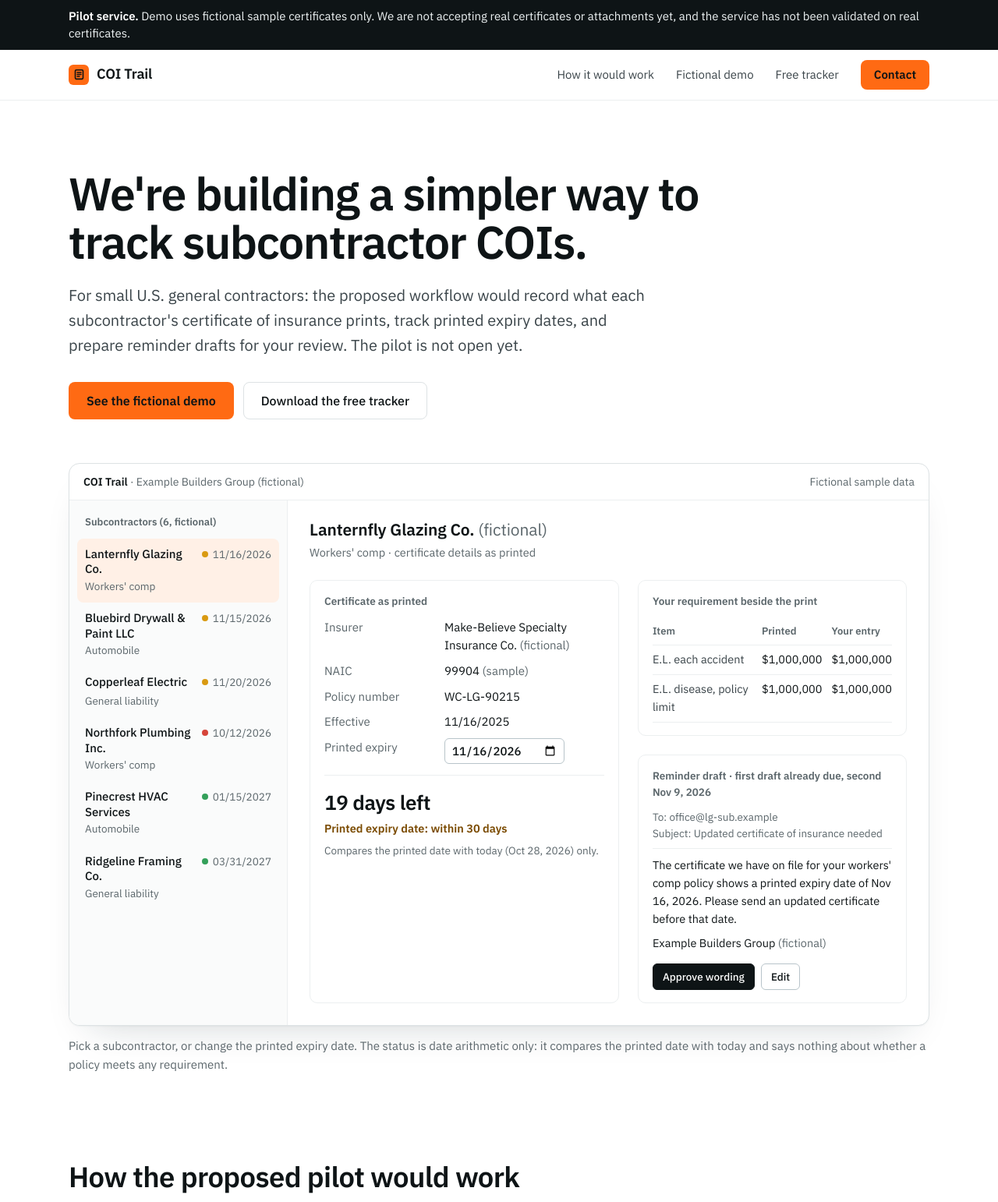
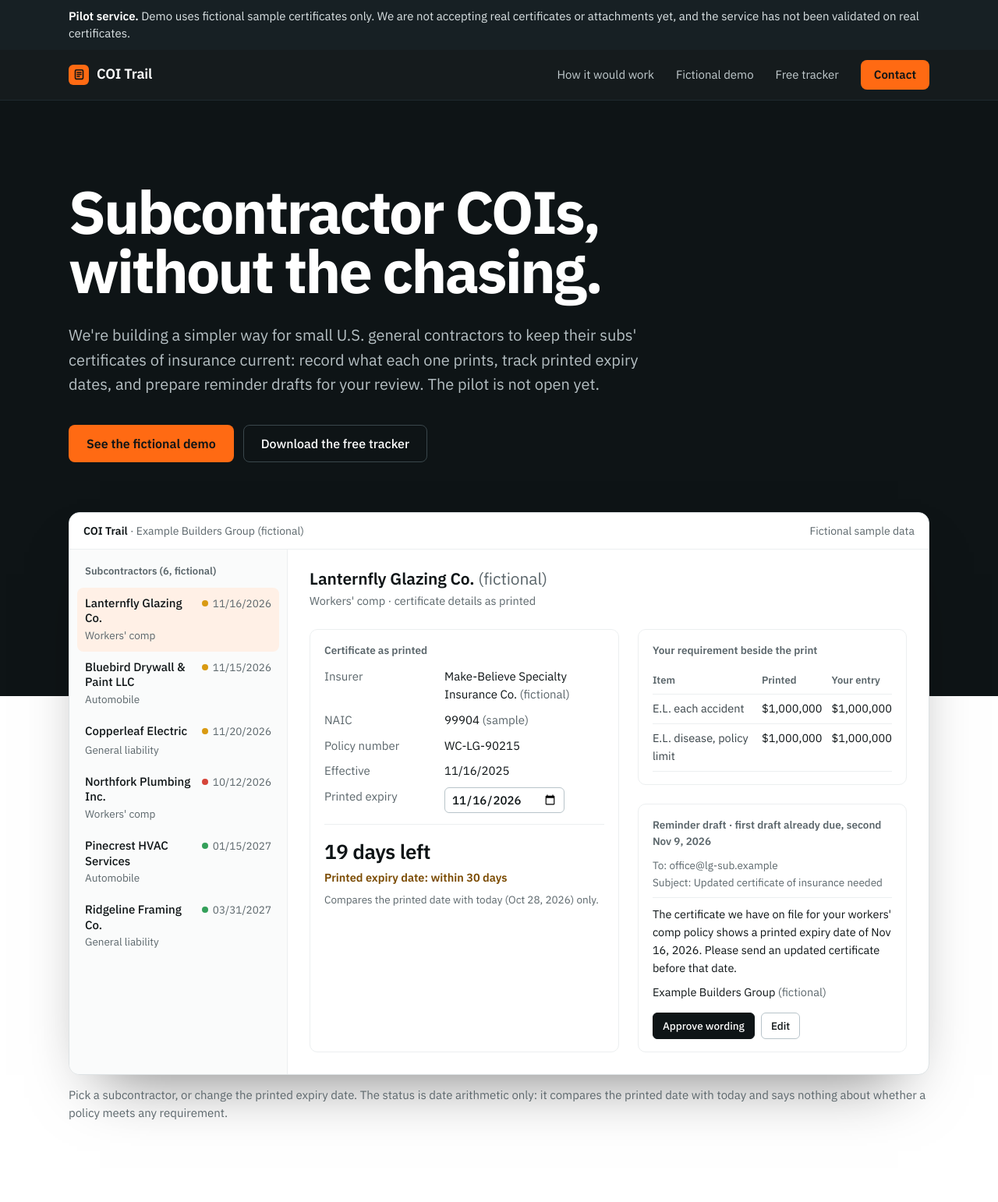
Before and after one commit to jakeb112/coitrail-site, a plain HTML site: page index.html in a window 1280 px wide. Shown: the top 1542 px of the page at 78% size. Drawn offline with Linux system fonts and the light colour scheme.

Commit message:
v6: dark hero, bold type, overlapping demo, motion, dark contact band
Co-Authored-By: Claude Opus 5.5 <noreply@anthropic.com>

```diff
--- a/index.html
+++ b/index.html
@@ -178,9 +178,45 @@
   .f-top a { color: var(--body); }
   .legal { margin-top: 20px; max-width: 80ch; font-size: 14.5px; }
   .legal p + p { margin-top: 6px; }
+
+  /* v6: dark top, bold type, overlap, motion */
+  .pilot { background: #172024; color: #DCE3E5; }
+  .site-header { background: rgba(14, 20, 22, .97); border-bottom: 1px solid #1E2A2E; }
+  .brand { color: #FFFFFF; }
+  .nav a { color: #C3CCCF; }
+  .nav a:hover { color: #FFFFFF; }
+  .hero-band { background: #0E1416; padding-bottom: 300px; }
+  .hero { padding-top: 104px; }
+  .hero h1 { color: #FFFFFF; font-size: clamp(40px, 1.6rem + 4vw, 88px); font-weight: 700; line-height: 1.0; letter-spacing: -0.035em; max-width: 15ch; }
+  .hero-sub { color: #B6C0C4; margin-top: 28px; max-width: 60ch; }
+  .hero-actions { margin-top: 36px; }
+  .hero .btn-secondary { background: transparent; color: #FFFFFF; border-color: #3A474C; }
+  .hero .btn-secondary:hover { border-color: #8A979C; }
+  .shot-wrap { margin-top: -236px; position: relative; }
+  .shot { margin-top: 0; }
+  .app { box-shadow: 0 40px 80px -40px rgba(0, 0, 0, .55); border-color: #DDE2E4; }
+  h2 { font-size: clamp(30px, 1.3rem + 1.9vw, 48px); font-weight: 700; letter-spacing: -0.03em; line-height: 1.08; }
+  section.sec { padding-top: 136px; }
+  .btn { transition: background .15s ease, border-color .15s ease, transform .15s ease; }
+  .btn:hover { transform: translateY(-1px); }
+  .btn:active { transform: translateY(0); }
+  .sub-btn { transition: background .15s ease; }
+  @keyframes rise { from { opacity: 0; transform: translateY(18px); } to { opacity: 1; transform: none; } }
+  .rise { animation: rise .8s cubic-bezier(.2, .7, .1, 1) both; }
+  .d1 { animation-delay: .08s; } .d2 { animation-delay: .16s; } .d3 { animation-delay: .3s; animation-duration: 1s; }
+  .reveal { opacity: 0; transform: translateY(22px); transition: opacity .7s cubic-bezier(.2, .7, .1, 1), transform .7s cubic-bezier(.2, .7, .1, 1); }
+  .reveal.in { opacity: 1; transform: none; }
+  .no-js .reveal { opacity: 1; transform: none; }
+  @keyframes bump { 0% { transform: scale(.96); opacity: .5; } 100% { transform: none; opacity: 1; } }
+  .status .big.bump { animation: bump .35s ease both; display: inline-block; }
+  @media (max-width: 760px) { .hero-band { padding-bottom: 180px; } .shot-wrap { margin-top: -140px; } .hero { padding-top: 56px; } section.sec { padding-top: 88px; } }
+  @media (prefers-reduced-motion: reduce) { .rise, .status .big.bump { animation: none !important; } .reveal { opacity: 1 !important; transform: none !important; transition: none !important; } .btn:hover { transform: none; } }
+  .contact { background: #0E1416; border: 0; padding: 120px 0; margin-top: 136px; }
+  .contact h2 { color: #FFFFFF; font-size: clamp(32px, 1.4rem + 2.6vw, 60px); }
+  .contact p { color: #B6C0C4; }
 </style>
 </head>
-<body>
+<body class="no-js">
 <a class="skip" href="#main">Skip to content</a>
 
 <div class="pilot" role="note">
@@ -203,15 +239,18 @@
 </header>
 
 <main id="main">
+  <div class="hero-band">
   <div class="hero wrap" id="top">
-    <h1>We're building a simpler way to track subcontractor COIs.</h1>
-    <p class="hero-sub">For small U.S. general contractors: the proposed workflow would record what each subcontractor's certificate of insurance prints, track printed expiry dates, and prepare reminder drafts for your review. The pilot is not open yet.</p>
-    <div class="hero-actions">
+    <h1 class="rise">Subcontractor COIs, without the chasing.</h1>
+    <p class="hero-sub rise d1">We're building a simpler way for small U.S. general contractors to keep their subs' certificates of insurance current: record what each one prints, track printed expiry dates, and prepare reminder drafts for your review. The pilot is not open yet.</p>
+    <div class="hero-actions rise d2">
       <a class="btn btn-primary" href="#demo">See the fictional demo</a>
       <a class="btn btn-secondary" href="coi-tracker-template.xlsx" download>Download the free tracker</a>
     </div>
-
-    <div class="shot" id="demo">
+  </div>
+  </div>
+  <div class="wrap shot-wrap">
+    <div class="shot rise d3" id="demo">
       <h2 class="vh">See the fictional workflow</h2>
       <div class="app" role="group" aria-label="Fictional demo of the proposed workflow">
         <div class="app-bar"><span><b>COI Trail</b> · Example Builders Group <span class="fict">(fictional)</span></span><span class="tag">Fictional sample data</span></div>
@@ -226,9 +265,9 @@
 
   <section class="sec" id="how" aria-labelledby="how-h">
     <div class="wrap">
-      <h2 id="how-h">How the proposed pilot would work</h2>
-      <p class="sec-intro">An administrative service that records and reminds. Decisions about insurance stay with you and your broker.</p>
-      <ol class="steps">
+      <h2 class="reveal" id="how-h">How the proposed pilot would work</h2>
+      <p class="sec-intro reveal">An administrative service that records and reminds. Decisions about insurance stay with you and your broker.</p>
+      <ol class="steps reveal">
         <li><h3>Forward certificates when the pilot opens</h3><p>Send the certificates your subs give you to one dedicated inbox. Nothing new for your subs to learn.</p></li>
         <li><h3>Record what is printed</h3><p>Insured, insurers and NAIC numbers, policy numbers, dates, printed limits and the holder, exactly as printed. Anything unclear is held for a person to check.</p></li>
         <li><h3>Prepare reminder drafts for your review</h3><p>Before a printed expiry date, a draft asks the sub for an updated certificate, worded the way you approve. Nothing goes out without your approval.</p></li>
@@ -239,12 +278,12 @@
   <section class="sec" id="tracker" aria-labelledby="tpl-h">
     <div class="wrap split">
       <div>
-        <h2 id="tpl-h">A free tracker you can use now</h2>
+        <h2 class="reveal" id="tpl-h">A free tracker you can use now</h2>
         <p class="sec-intro">Prefer to do it yourself? Our Excel workbook gives you one row per policy line, automatic days to printed expiry, colour-coded upcoming and passed dates, and a reminder email template. No sign-up, no email needed. Works in Excel and Google Sheets.</p>
         <div class="actions"><a class="btn btn-primary" href="coi-tracker-template.xlsx" download>Download the tracker (.xlsx)</a></div>
         <p class="small">Example rows are fictional. Status is date arithmetic only.</p>
       </div>
-      <figure class="sheet" style="margin:0" aria-label="Preview of the Tracker sheet in the downloadable workbook">
+      <figure class="sheet reveal" style="margin:0" aria-label="Preview of the Tracker sheet in the downloadable workbook">
         <div class="sheet-bar"><span>coi-tracker-template.xlsx</span><span aria-hidden="true">·</span><b>Tracker</b></div>
         <div class="sheet-scroll">
           <table>
@@ -259,8 +298,8 @@
 
   <section class="sec" id="scope" aria-labelledby="scope-h">
     <div class="wrap">
-      <h2 id="scope-h">What the proposed pilot would not do</h2>
-      <ul class="nots">
+      <h2 class="reveal" id="scope-h">What the proposed pilot would not do</h2>
+      <ul class="nots reveal">
         <li><h3>No coverage advice</h3><p>We don't interpret policies, endorsements or contract terms, or tell you whether a policy is enough. A certificate is a summary; the policy itself governs.</p></li>
         <li><h3>No broker recommendations</h3><p>We don't recommend brokers, carriers or products, and we aren't paid by any of them.</p></li>
         <li><h3>No pass/fail judgements</h3><p>We show your entered requirements next to the printed values. Deciding what that means, and whether a sub can work, is up to you.</p></li>
@@ -364,7 +403,7 @@
           '<div class="acts"><span class="ui-btn primary">Approve wording</span><span class="ui-btn">Edit</span></div></div>' +
       '</div>';
     document.getElementById("exp").addEventListener("change", function (ev) {
-      if (!ev.target.value) return; s.exp = ev.target.value; drawSubs(); drawRec(); document.getElementById("exp").focus();
+      if (!ev.target.value) return; s.exp = ev.target.value; drawSubs(); drawRec(); var bg = recEl.querySelector(".status .big"); if (bg) bg.classList.add("bump"); document.getElementById("exp").focus();
     });
   }
   subsEl.addEventListener("click", function (e) { var b = e.target.closest(".sub-btn"); if (!b) return; sel = b.getAttribute("data-id"); drawSubs(); drawRec(); });
@@ -374,6 +413,10 @@
     var n = days(r[2]), k = st(n);
     return '<tr class="' + (k === "past" ? "r-past" : k === "soon" ? "r-soon" : "") + '"><td>' + esc(r[0]) + '</td><td>' + r[1] + '</td><td class="num">' + us(parse(r[2])) + '</td><td class="num">' + n + '</td><td>' + LABEL[k] + '</td></tr>';
   }).join("");
+  document.body.classList.remove("no-js");
+  var rv = [].slice.call(document.querySelectorAll(".reveal"));
+  if (window.matchMedia("(prefers-reduced-motion: reduce)").matches || !("IntersectionObserver" in window)) { rv.forEach(function (el) { el.classList.add("in"); }); }
+  else { var ob = new IntersectionObserver(function (es) { es.forEach(function (en) { if (en.isIntersecting) { en.target.classList.add("in"); ob.unobserve(en.target); } }); }, { rootMargin: "0px 0px -10% 0px" }); rv.forEach(function (el) { ob.observe(el); }); }
 })();
 </script>
 </body>
```
